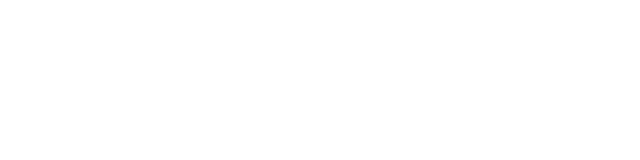
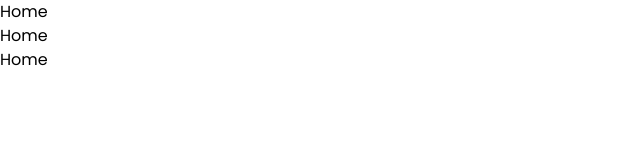
Before and after one commit to tamathecxder/omah, a Svelte app: page / in a window 1280 px wide. Shown: the top 160 px of the page, without its empty margins (0-640 px from the left). Built offline with nearby package versions, Linux system fonts and the light colour scheme.

Commit message:
setup base color, font family

```diff
--- a/index.html
+++ b/index.html
@@ -6,7 +6,7 @@
     <meta name="viewport" content="width=device-width, initial-scale=1.0" />
     <title>Vite + Svelte + TS</title>
   </head>
-  <body>
+  <body class="font-poppins">
     <div id="app"></div>
     <script type="module" src="/src/main.ts"></script>
   </body>
--- a/src/App.svelte
+++ b/src/App.svelte
@@ -1,3 +1,8 @@
-<script lang="ts"></script>
+<script lang="ts">
+  import Navbar from "./lib/components/Navbar.svelte";
+
+</script>
+
+<Navbar />
 
 <style></style>
--- a/src/app.css
+++ b/src/app.css
@@ -1 +1,9 @@
+@import url('https://fonts.googleapis.com/css2?family=Poppins:wght@400;500;600;700;800&display=swap');
 @import "tailwindcss";
+
+@theme {
+    --color-primary: #F58634;
+    --color-txt-dark: #1B2021;
+    --color-txt-light: #828282;
+    --font-poppins: "Poppins", sans-serif;
+}
--- /dev/null
+++ b/src/lib/components/Navbar.svelte
@@ -0,0 +1,13 @@
+<nav class="">
+    <ul>
+        <li>
+            <a href="/" aria-label="Home">Home</a>
+        </li>
+        <li>
+            <a href="/" aria-label="Home">Home</a>
+        </li>
+        <li>
+            <a href="/" aria-label="Home">Home</a>
+        </li>
+    </ul>
+</nav>
```
